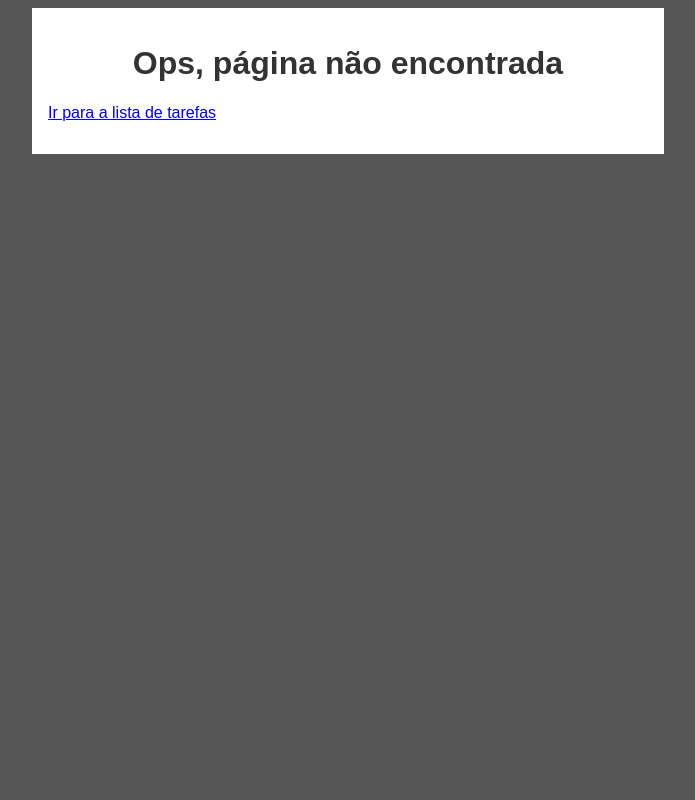
After one commit to richardambrosio/tarefas, a PHP site: page /views/404.php in a window 1280 px wide. The commit adds this page. Shown: the whole page, without its empty margins (292-987 px from the left). Run offline with PHP 8.4, Linux system fonts and the light colour scheme.

Commit message:
Criando página pra quando não encontrar a rota

```diff
--- /dev/null
+++ b/controllers/404.php
@@ -0,0 +1,5 @@
+<?php
+
+header("HTTP/1.0 404 Not Found");
+
+include __DIR__ . "/../views/404.php";
--- a/index.php
+++ b/index.php
@@ -17,11 +17,9 @@ $repositorio_tarefas = new RepositorioTarefas($pdo);
 
 $rota = "tarefas"; //Rota padrão
 
-if (array_key_exists("rota", $_GET)) {
-    $rota = (string) $_GET["rota"];
-}
+if (array_key_exists("rota", $_GET)) $rota = (string) $_GET["rota"];
 
 //Incluir o arquivo que vai tratar a requisição
 
 if (is_file("controllers/{$rota}.php")) require "controllers/{$rota}.php";
-else echo "Rota não encontrada";
+else require "controllers/404.php";
--- /dev/null
+++ b/views/404.php
@@ -0,0 +1,15 @@
+<html>
+    <head>
+        <meta charset="utf-8" />
+        <title>Gerenciador de Tarefas</title>
+        <link rel="stylesheet" href="assets/tarefas.css" type="text/css" />
+    </head>
+    <body>
+        <div id="bloco_principal">
+            <h1>Ops, página não encontrada</h1>
+            <p>
+                <a href="index.php?rota=tarefas">Ir para a lista de tarefas</a>
+            </p>
+        </div>
+    </body>
+</html>
```
